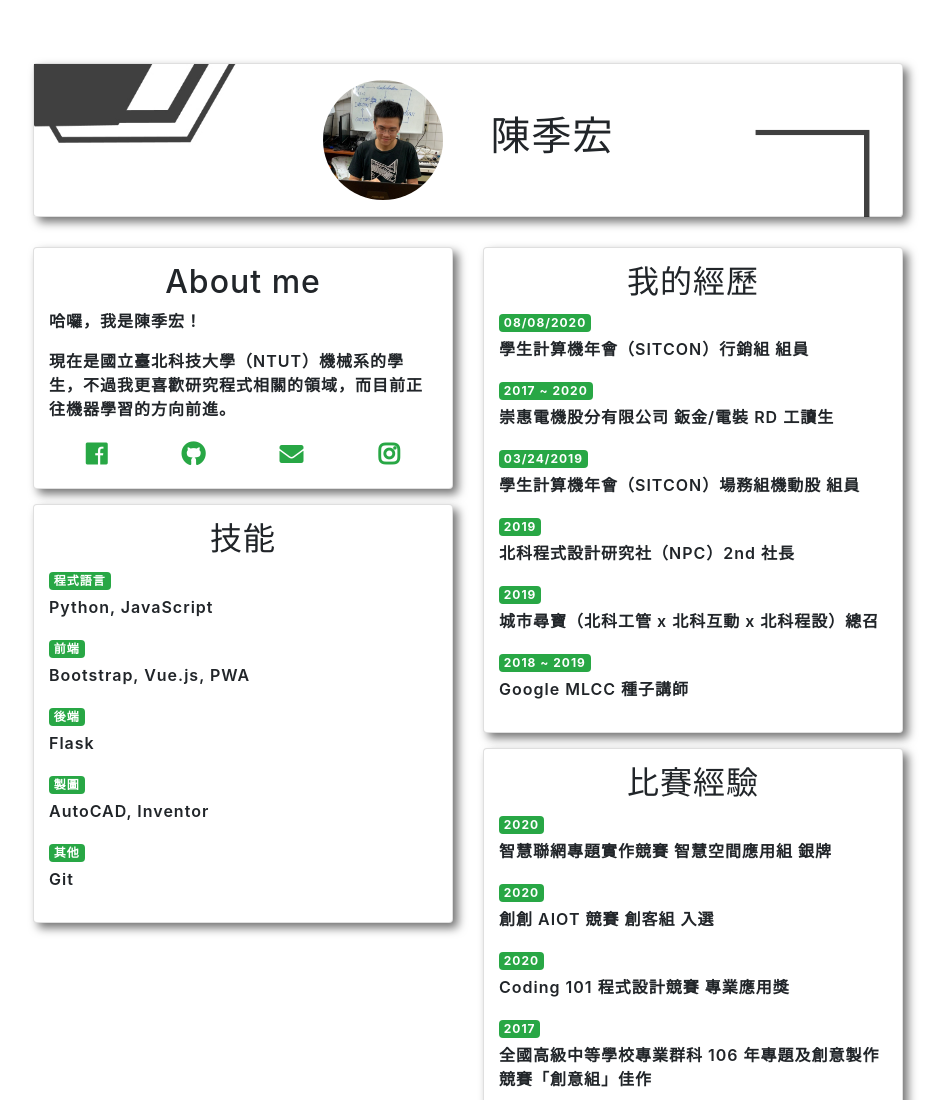
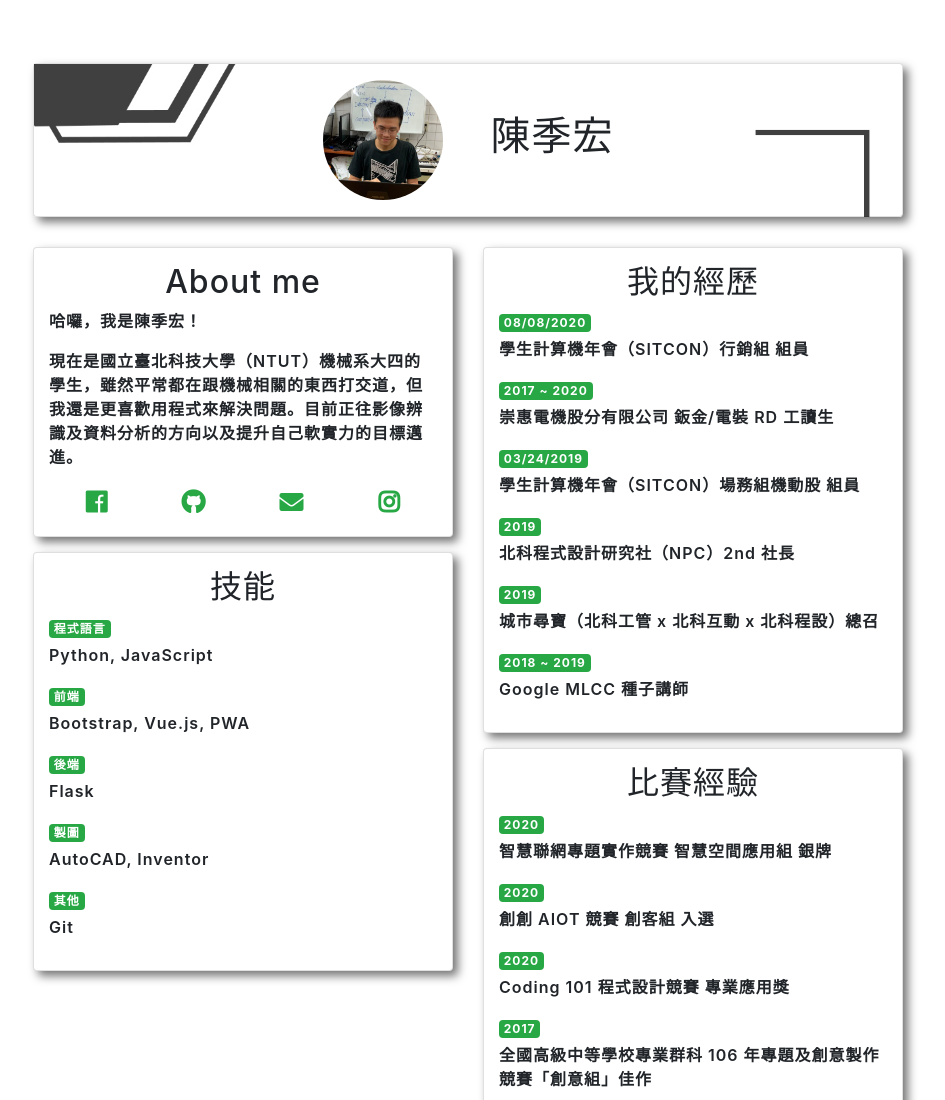
Before and after one commit to darkfanxing/my-resume, a plain HTML site: page index.html in a window 1280 px wide. Shown: the top 1100 px of the page, without its empty margins (172-1117 px from the left). Drawn offline with nearby package versions, Linux system fonts and the light colour scheme.

Commit message:
Modify the text of about

```diff
--- a/index.html
+++ b/index.html
@@ -54,7 +54,7 @@
                     <h2>About me</h2>
                     <div class="content">
                         <p>哈囉，我是陳季宏！</p>
-                        <p>現在是國立臺北科技大學（NTUT）機械系的學生，不過我更喜歡研究程式相關的領域，而目前正往機器學習的方向前進。</p>
+                        <p>現在是國立臺北科技大學（NTUT）機械系大四的學生，雖然平常都在跟機械相關的東西打交道，但我還是更喜歡用程式來解決問題。目前正往影像辨識及資料分析的方向以及提升自己軟實力的目標邁進。</p>
                     </div>
                     <!-- 社群媒體 -->
                     <div class="social">
```
